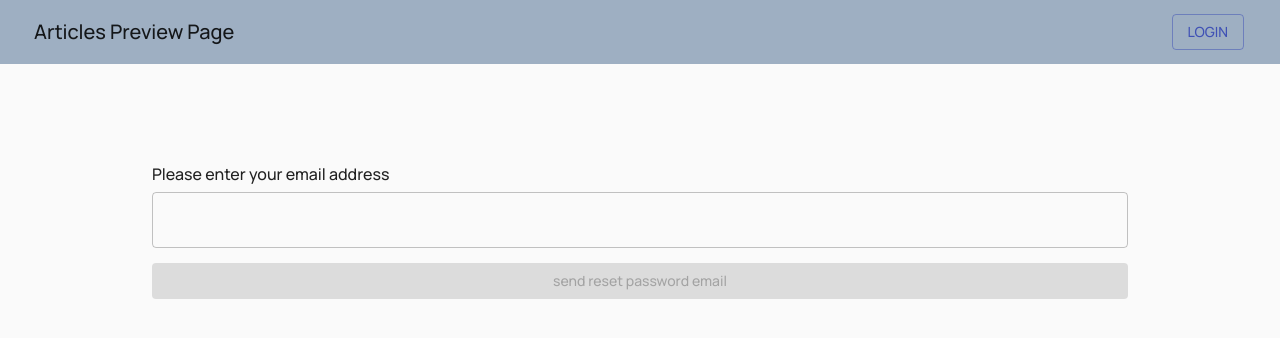
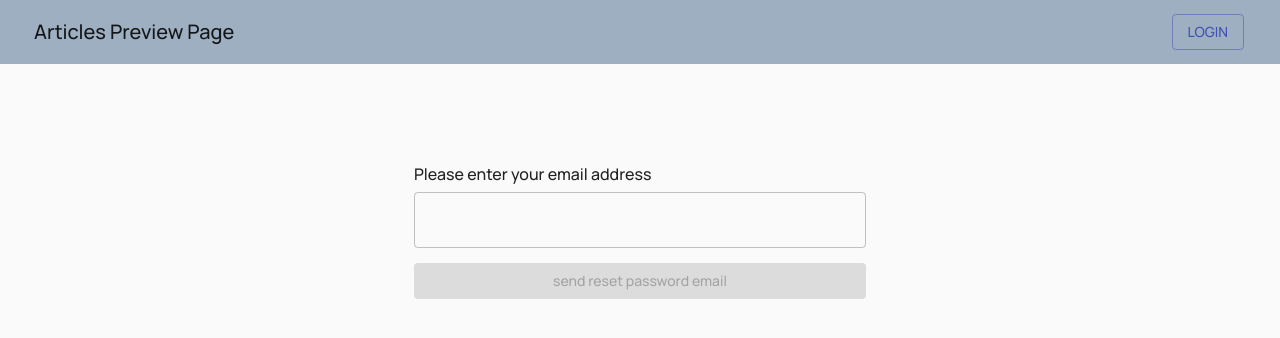
Before and after one commit to sbAsma/article-preview-drf-react, a React (Create React App) app: page /user/password_reset in a window 1280 px wide. Shown: the top 338 px of the page. Built offline with nearby package versions, Linux system fonts and the light colour scheme.

Commit message:
additional styling

```diff
--- a/src/components/auth/changePassword.js
+++ b/src/components/auth/changePassword.js
@@ -263,6 +263,7 @@ export default function ChangePassword() {
                 </Grid>
                 <form className={classes.form} noValidate>
                     <Grid container spacing={1} display="flex">
+                        <Grid item xs={12}>
                             <Typography
                                 variant="body1"
                                 gutterBottom
@@ -271,6 +272,7 @@ export default function ChangePassword() {
                             >
                                 Please enter your current password
                             </Typography>
+                        </Grid>
                         <Grid item xs={12}
                             style={{
                                 position: "relative",
@@ -305,6 +307,7 @@ export default function ChangePassword() {
 
                         </div>
                         </Grid>
+                        <Grid item xs={12}>
                             <Typography
                                 variant="body1"
                                 gutterBottom
@@ -313,6 +316,7 @@ export default function ChangePassword() {
                             >
                                 Please enter your new password
                             </Typography>
+                        </Grid>
                         <Grid item xs={12}
                             style={{
                                 position: "relative",
@@ -347,6 +351,7 @@ export default function ChangePassword() {
 
                         </div>
                         </Grid>
+                        <Grid item xs={12}>
                             <Typography
                                 variant="body1"
                                 gutterBottom
@@ -355,6 +360,7 @@ export default function ChangePassword() {
                             >
                                 Confirm your new password
                             </Typography>
+                        </Grid>
                         <Grid item xs={12}
                             style={{
                                 position: "relative",
--- a/src/components/auth/passwordReset.js
+++ b/src/components/auth/passwordReset.js
@@ -28,7 +28,7 @@ const useStyles = makeStyles((theme) => ({
         backgroundColor: theme.palette.background.default,
         alignContent: "center",
         margin: "auto",
-        width: "80%",
+        width: "500px",
         height: "100%",
     },
     resetButton: {
@@ -36,7 +36,7 @@ const useStyles = makeStyles((theme) => ({
         textTransform: "lowercase",
         width: "100%",
     },
-    [theme.breakpoints.down('sm')]: {
+    [theme.breakpoints.down('xs')]: {
         container: {
             width: "100%",
             marginTop: "30px",
```
Also changed, not shown: 1 other file (tests, documents, lock files or other folders). Lines whose indentation alone changed are shown as unchanged.
